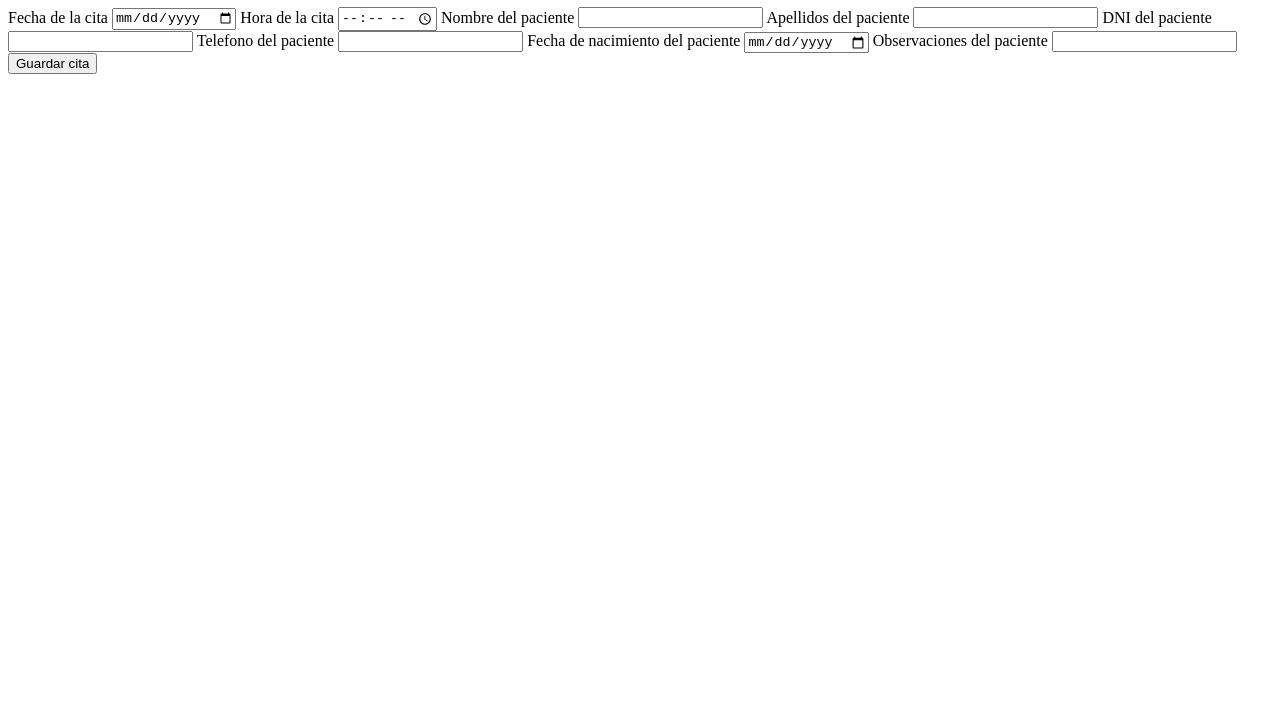
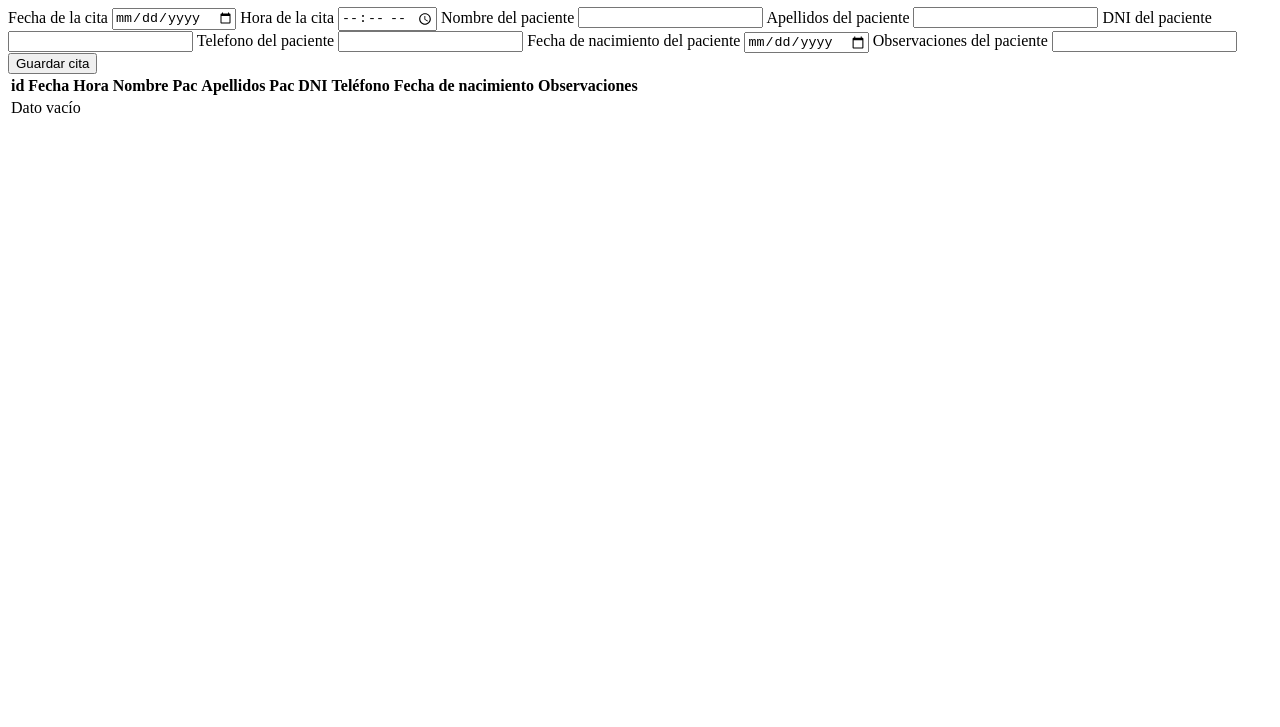
Before and after one commit to Daniiotero/davanteDent, a plain HTML site: page index.html in a window 1280 px wide. Shown: the part 73-800 px from the top of the page. Drawn offline with Linux system fonts and the light colour scheme.

```diff
--- a/index.html
+++ b/index.html
@@ -43,7 +43,28 @@
 				</form>
 				<button type="submit">Guardar cita</button>
 			</section>
-			<section id="tabla"></section>
+			<section id="tabla">
+				<table id="tabla-citas">
+					<thead>
+						<tr>
+							<th>id</th>
+							<th>Fecha</th>
+							<th>Hora</th>
+							<th>Nombre Pac</th>
+							<th>Apellidos Pac</th>
+							<th>DNI</th>
+							<th>Teléfono</th>
+							<th>Fecha de nacimiento</th>
+							<th>Observaciones</th>
+						</tr>
+					</thead>
+					<tbody id="tabla-citas-body">
+						<tr>
+							<td colspan="10">Dato vacío</td>
+						</tr>
+					</tbody>
+				</table>
+			</section>
 		</main>
 
 		<footer></footer>
```
Also changed, not shown: app.js (+22 -1 lines).
